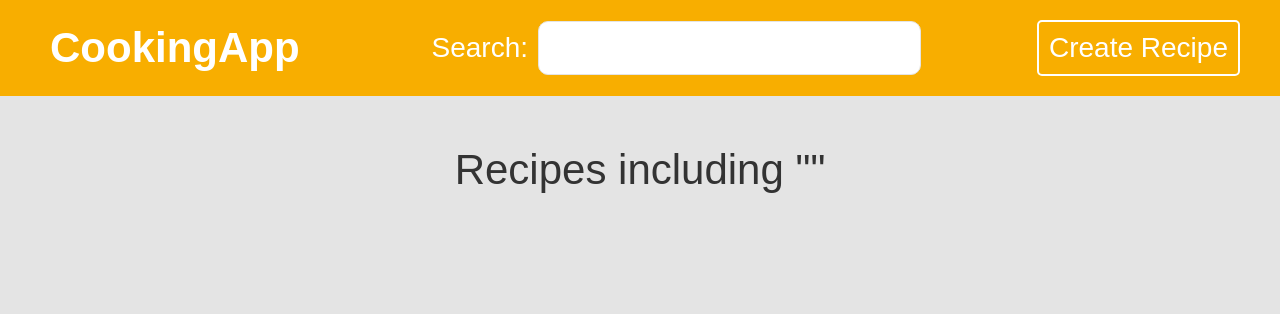
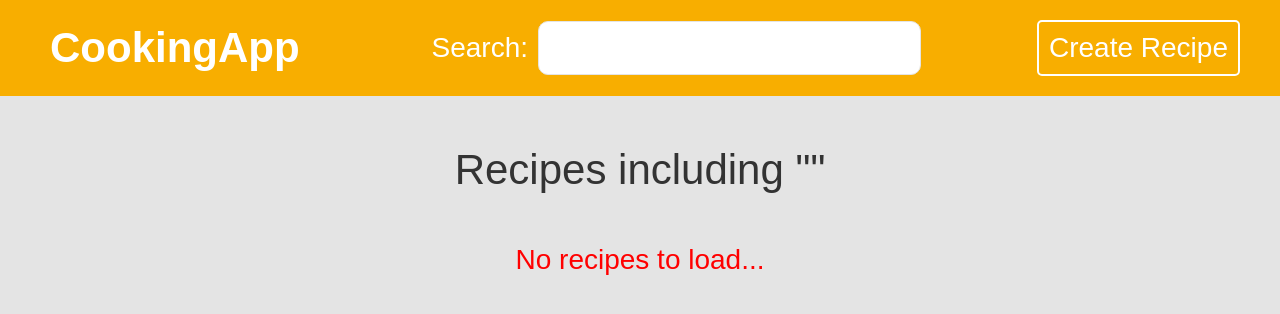
Before and after one commit to Titi923/react-cooking-recipe-app, a React (Create React App) app: page /search in a window 1280 px wide. Shown: the top 314 px of the page. Built offline with nearby package versions, Linux system fonts and the light colour scheme; data requests are answered from the project's data file; a web font is replaced by a local one.

Commit message:
Add something to finish to project functionality

```diff
--- a/src/components/RecipeList.js
+++ b/src/components/RecipeList.js
@@ -4,6 +4,11 @@ import { Link } from 'react-router-dom';
 import './RecipeList.css';
 
 export default function RecipeList({ propData }) {
+
+  if (propData.length === 0) {
+    return ( <div className='error'>No recipes to load...</div> )
+  }
+
   return (
     <div className="recipe-list">
       {propData.map((recipe) => (
--- a/src/index.css
+++ b/src/index.css
@@ -38,3 +38,6 @@ input, textarea {
   text-align: center;
   margin: 50px auto;
 }
+.error {
+  color: red;
+}
```
